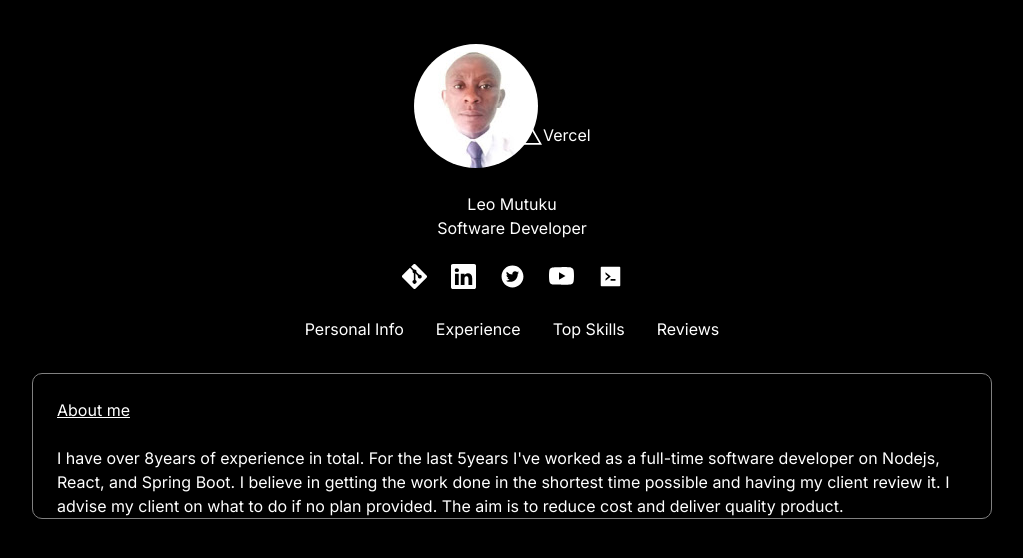
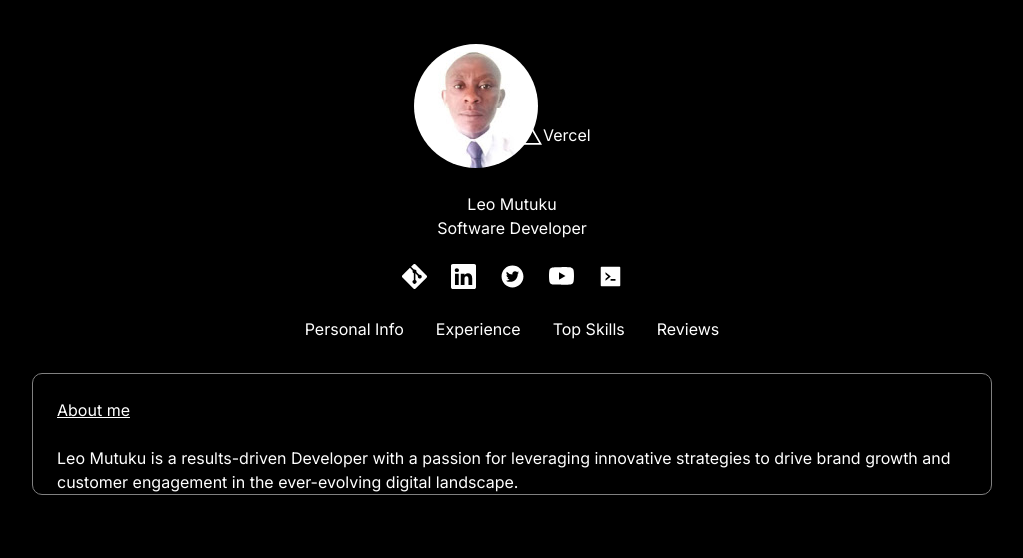
Before and after one commit to leo-mutuku/twitter-clone, a Next.js app: page / in a window 1280 px wide. Shown: the top 558 px of the page, without its empty margins (128-1151 px from the left). Built offline with nearby package versions, Linux system fonts and the light colour scheme.

Commit message:
Fixed p tag error

```diff
--- a/app/components/BodySection/BodySection.tsx
+++ b/app/components/BodySection/BodySection.tsx
@@ -1,25 +1,17 @@
-import React from "react";
+import React from 'react'
 
 const BodySection = () => {
   return (
-    <div className="flex flex-col py-4 items-center justify-center gap-8 ">
-      <div
-        className="rounded-sm px-6 w-[75%] items-start justify-between"
-        style={{ border: "solid 1px gray", borderRadius: "10px" }}
-      >
-        <div className="py-6  underline">
-          <span className="text-underline">About me </span>
+    <div className='flex flex-col py-4 items-center justify-center gap-8 '>
+        <div className='rounded-sm px-6 w-[75%] items-start justify-between' style={{"border":"solid 1px gray", "borderRadius":"10px"
+    }}>
+            <div className='py-6  underline'><span className='text-underline'>About me </span></div>
+            <p className=''>Leo Mutuku is a results-driven Developer with a passion for leveraging innovative strategies to drive brand growth and customer engagement in the ever-evolving digital landscape.</p>
+
         </div>
-        <p>
-          I have over 8years of experience in total. For the last 5years I've
-          worked as a full-time software developer on Nodejs, React, and Spring
-          Boot. I believe in getting the work done in the shortest time possible
-          and having my client review it. I advise my client on what to do if no
-          plan provided. The aim is to reduce cost and deliver quality product.
-        </p>
-      </div>
     </div>
-  );
-};
 
-export default BodySection;
+  )
+}
+
+export default BodySection
```
